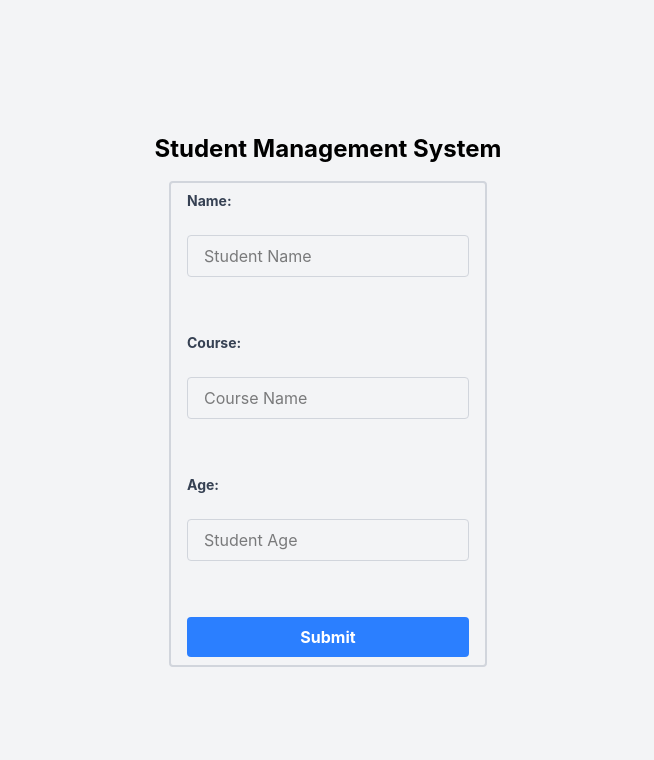
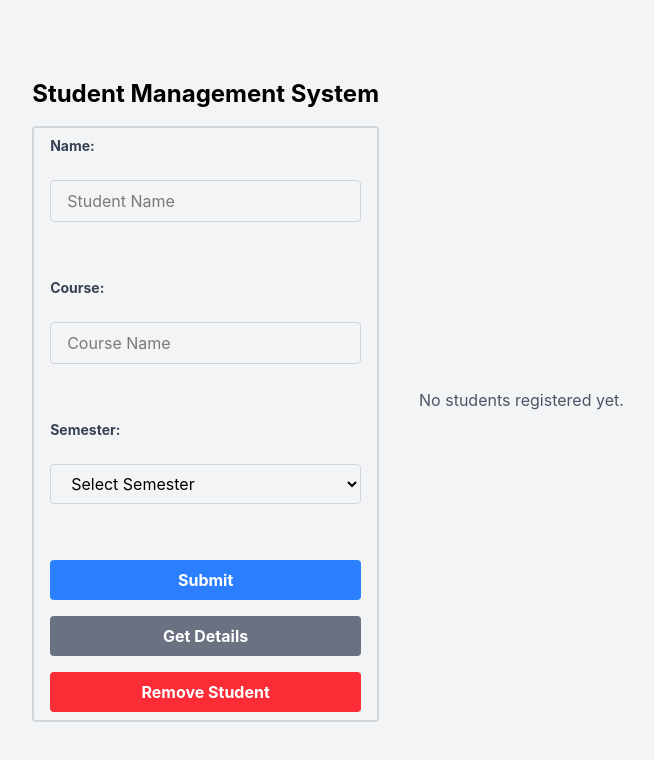
Before and after one commit to Ayushrf121/API-Handler-Creation, a React (Vite) app in the folder latest/: page / in a window 1280 px wide. Shown: the top 760 px of the page, without its empty margins (312-966 px from the left). Built offline with nearby package versions, Linux system fonts and the light colour scheme.

Commit message:
API creation and data extraction

```diff
--- a/latest/src/App3.jsx
+++ b/latest/src/App3.jsx
@@ -1,26 +1,62 @@
 import axios from 'axios';
-import React from 'react'
+import React, { useState } from 'react'
 
 export default function App3() {
-    const onSubmit = async(e)=>{
+  const [students, setStudents] = useState([]);
+  const removeStudent = () => {
+    // const rollNo = Number(prompt("Enter the Roll no. of the student to remove:"));
+    // if (isNaN(rollNo) || rollNo < 1 || rollNo > students.length) {
+    //   alert("Invalid Roll No. enter the valid one");
+    //   return;
+    // }else{
+    //   students.splice(rollNo-1,1);
+    //   setStudents([...students]);
+    // }
+    const name = prompt("Enter the name of the student to remove:");
+    const index = students.findIndex(std => std.name.toLowerCase() === name.toLowerCase());
+    if (index === -1) {
+      alert("Student not found. Please enter a valid name.");
+    } else {
+      students.splice(index, 1);
+      setStudents([...students]);
+    }
+  }
+  const getDetails = async () => {
+    const res = await axios.get('http://localhost:5000/get');
+    try {
+      if (res.data.success) {
+        console.log(res.data.message);
+        setStudents(res.data.data);
+      } else {
+        console.log(res.data.message);
+        alert(res.data.message);
+      }
+    } catch (err) {
+      console.error('Error fetching students:', err);
+    }
+  }
+  const onSubmit = async (e) => {
+    e.preventDefault();
     const name = e.target.name.value;
     const email = e.target.email.value;
-        const age = e.target.age.value;
-        const data ={name,email,age};
-        try{
-            const res = await axios.post('http://localhost:3000/submit',data);
-            if(res.data.success){
+    const semester = e.target.semester.value;
+    const data = { name, email, semester };
+    try {
+      const res = await axios.post('http://localhost:5000/submit', data);
+      if (res.data.success) {
         alert(res.data.message);
-            }else{
+      } else {
         alert(res.data.message);
       }
-            e.preventDefault();
     } catch (error) {
       console.error('Error submitting form:', error);
+      alert('An error occurred while submitting the form');
     }
   };
+
   return (
-    <div className="flex flex-col items-center justify-center h-screen bg-gray-100">
+    <div className="flex flex-row items-center justify-center h-screen bg-gray-100 gap-10 px-4">
+      <div>
         <h1 className="text-2xl font-bold mb-4">Student Management System</h1>
         <form className="flex flex-col gap-4 border-2 border-gray-300 rounded py-2 px-4" action="" method="post" onSubmit={onSubmit}>
           <label className='block text-gray-700 text-sm font-bold mb-2' for="name">Name:</label>
@@ -29,11 +65,34 @@ export default function App3() {
           <label className='block text-gray-700 text-sm font-bold mb-2' for="email">Course:</label>
           <input placeholder='Course Name' className="border border-gray-300 rounded py-2 px-4 outline-none focus:ring-2 focus:ring-blue-500" type="text" id="email" name="email" />
           <br />
-        <label className='block text-gray-700 text-sm font-bold mb-2' for="age">Age:</label>
-        <input placeholder='Student Age' className="border border-gray-300 rounded py-2 px-4 outline-none focus:ring-2 focus:ring-blue-500" type="number" id="age" name="age" />
+          <label className='block text-gray-700 text-sm font-bold mb-2' for="semester">Semester:</label>
+          <select name="semester" id="semester" className="border border-gray-300 rounded py-2 px-4 outline-none focus:ring-2 focus:ring-blue-500">
+            <option value="">Select Semester</option>
+            <option value="1">Semester 1</option>
+            <option value="2">Semester 2</option>
+            <option value="3">Semester 3</option>
+            <option value="4">Semester 4</option>
+            <option value="5">Semester 5</option>
+            <option value="6">Semester 6</option>
+          </select>
           <br />
           <button className="bg-blue-500 hover:bg-blue-700 text-white font-bold py-2 px-4 rounded" type="submit">Submit</button>
+          <button className="bg-gray-500 hover:bg-gray-700 text-white font-bold py-2 px-4 rounded" type="button" onClick={getDetails}>Get Details</button>
+          <button className="bg-red-500 hover:bg-red-700 text-white font-bold py-2 px-4 rounded" type="button" onClick={removeStudent}>Remove Student</button>
         </form>
+      </div>
+      {
+        students.length > 0 ?
+          <div>
+            <h2 className="text-xl font-bold mt-6 mb-4">Registered Students:</h2>
+            <ul className="border-2 border-gray-300 rounded py-2 px-4 w-full max-w-md bg-white">{
+              students.map((std, idx) => {
+                return <li key={idx} className="border-b border-gray-300 py-2">{std.name} - {std.email} - {std.semester}</li>
+              })
+            }</ul>
+          </div> :
+          <span className="text-gray-600">No students registered yet.</span>
+      }
     </div>
   )
 }
```
Lines whose indentation alone changed are shown as unchanged.
